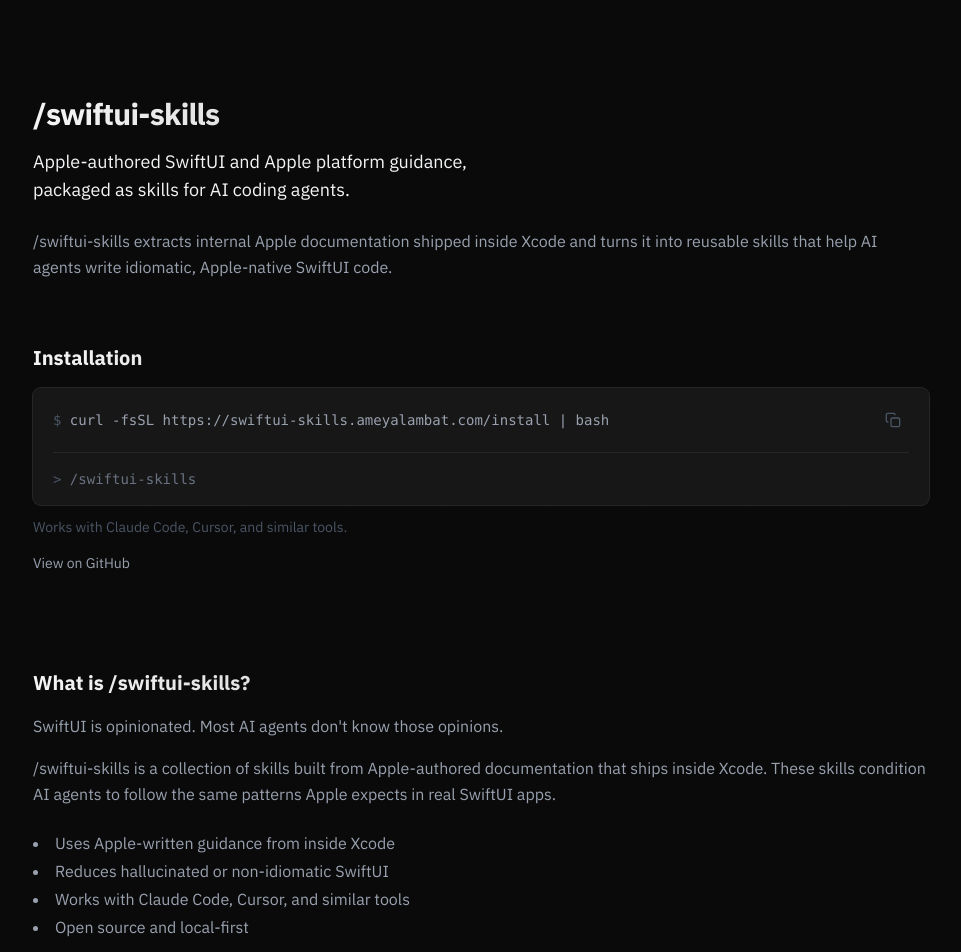
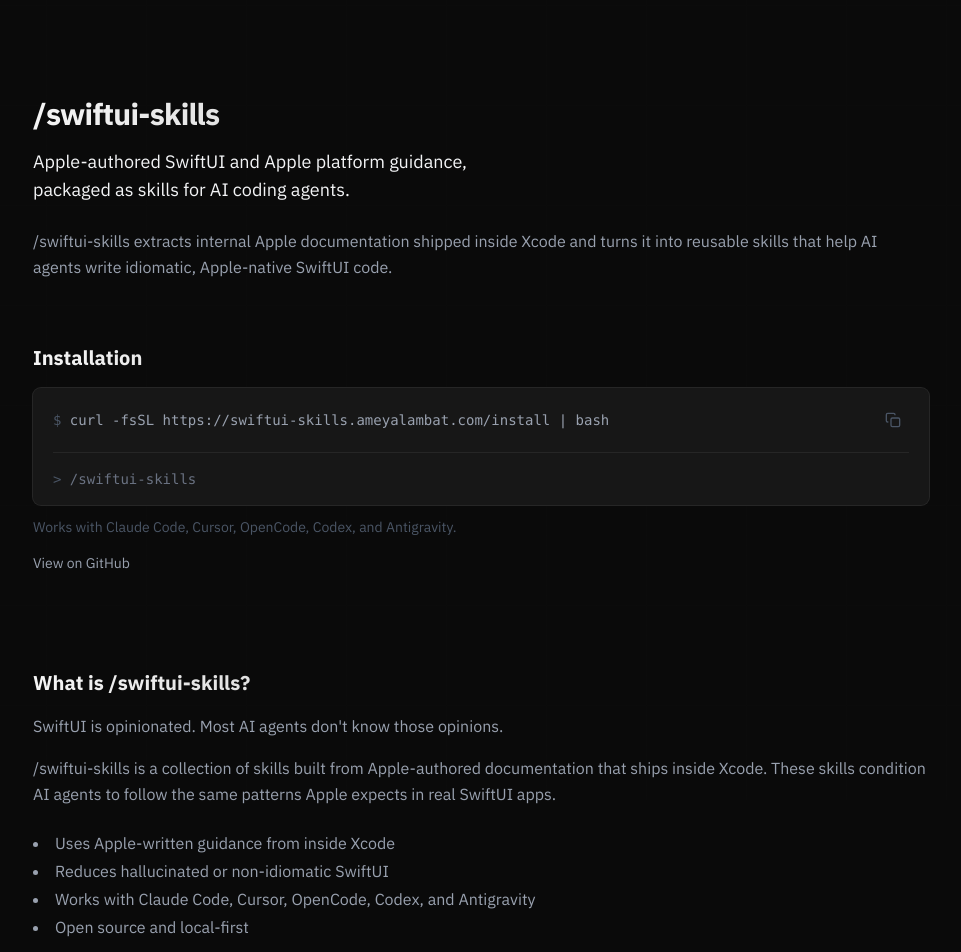
Before and after one commit to ameyalambat128/swiftui-skills, a Next.js app: page / in a window 1280 px wide. Shown: the top 952 px of the page, without its empty margins (159-1120 px from the left). Built offline with nearby package versions, Linux system fonts and the light colour scheme.

Commit message:
feat: add links to supported AI coding tools
Claude Code, Cursor, OpenCode, Codex, and Antigravity

```diff
--- a/src/app/page.tsx
+++ b/src/app/page.tsx
@@ -101,7 +101,12 @@
             </div>
           </div>
           <p className="mt-3 text-sm text-gray-600">
-            Works with Claude Code, Cursor, and similar tools.
+            Works with{" "}
+            <a href="https://docs.anthropic.com/en/docs/claude-code" target="_blank" rel="noopener noreferrer" className="hover:text-white hover:underline">Claude Code</a>,{" "}
+            <a href="https://cursor.com" target="_blank" rel="noopener noreferrer" className="hover:text-white hover:underline">Cursor</a>,{" "}
+            <a href="https://opencode.ai" target="_blank" rel="noopener noreferrer" className="hover:text-white hover:underline">OpenCode</a>,{" "}
+            <a href="https://github.com/openai/codex" target="_blank" rel="noopener noreferrer" className="hover:text-white hover:underline">Codex</a>, and{" "}
+            <a href="https://antigravity.dev" target="_blank" rel="noopener noreferrer" className="hover:text-white hover:underline">Antigravity</a>.
           </p>
 
           <div className="mt-4 flex gap-4">
@@ -132,7 +137,14 @@
             <ul className="space-y-1 list-disc list-inside text-gray-400">
               <li>Uses Apple-written guidance from inside Xcode</li>
               <li>Reduces hallucinated or non-idiomatic SwiftUI</li>
-              <li>Works with Claude Code, Cursor, and similar tools</li>
+              <li>
+                Works with{" "}
+                <a href="https://docs.anthropic.com/en/docs/claude-code" target="_blank" rel="noopener noreferrer" className="hover:text-white hover:underline">Claude Code</a>,{" "}
+                <a href="https://cursor.com" target="_blank" rel="noopener noreferrer" className="hover:text-white hover:underline">Cursor</a>,{" "}
+                <a href="https://opencode.ai" target="_blank" rel="noopener noreferrer" className="hover:text-white hover:underline">OpenCode</a>,{" "}
+                <a href="https://github.com/openai/codex" target="_blank" rel="noopener noreferrer" className="hover:text-white hover:underline">Codex</a>, and{" "}
+                <a href="https://antigravity.dev" target="_blank" rel="noopener noreferrer" className="hover:text-white hover:underline">Antigravity</a>
+              </li>
               <li>Open source and local-first</li>
             </ul>
           </section>
```
